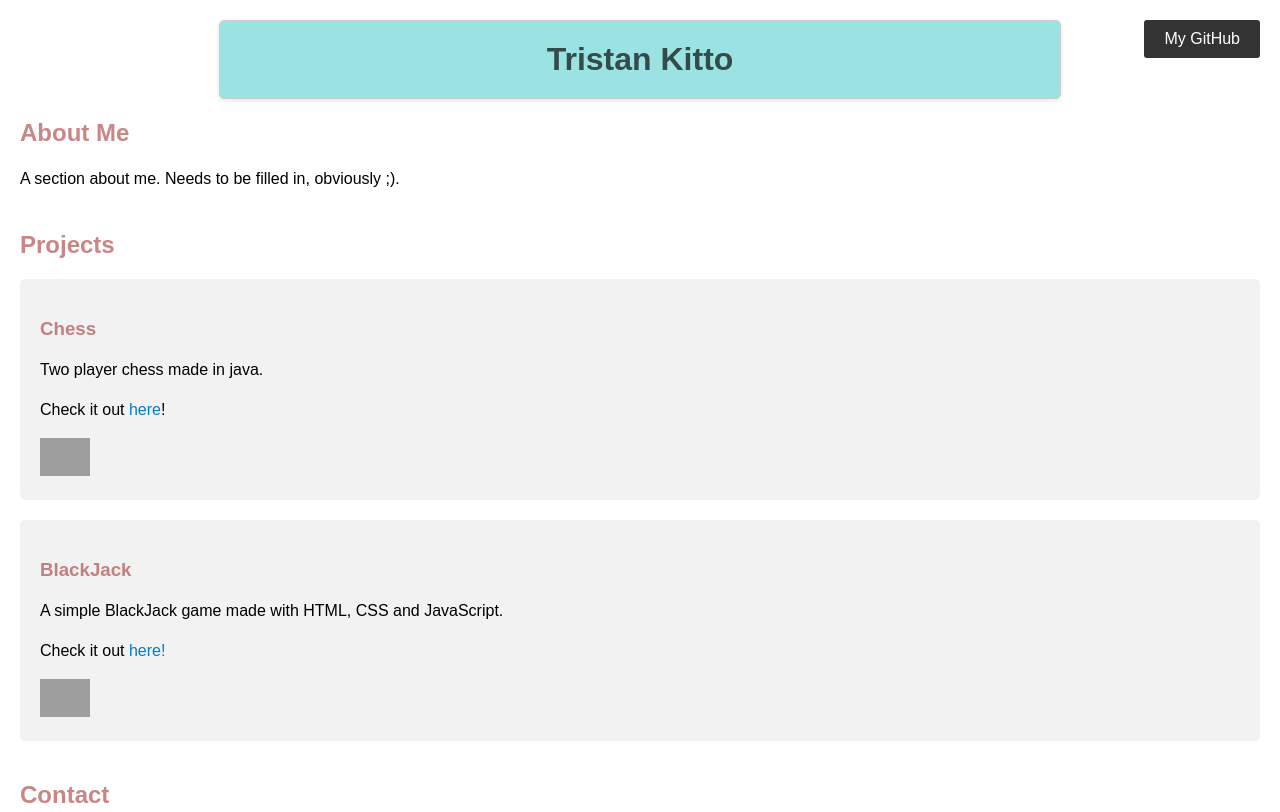
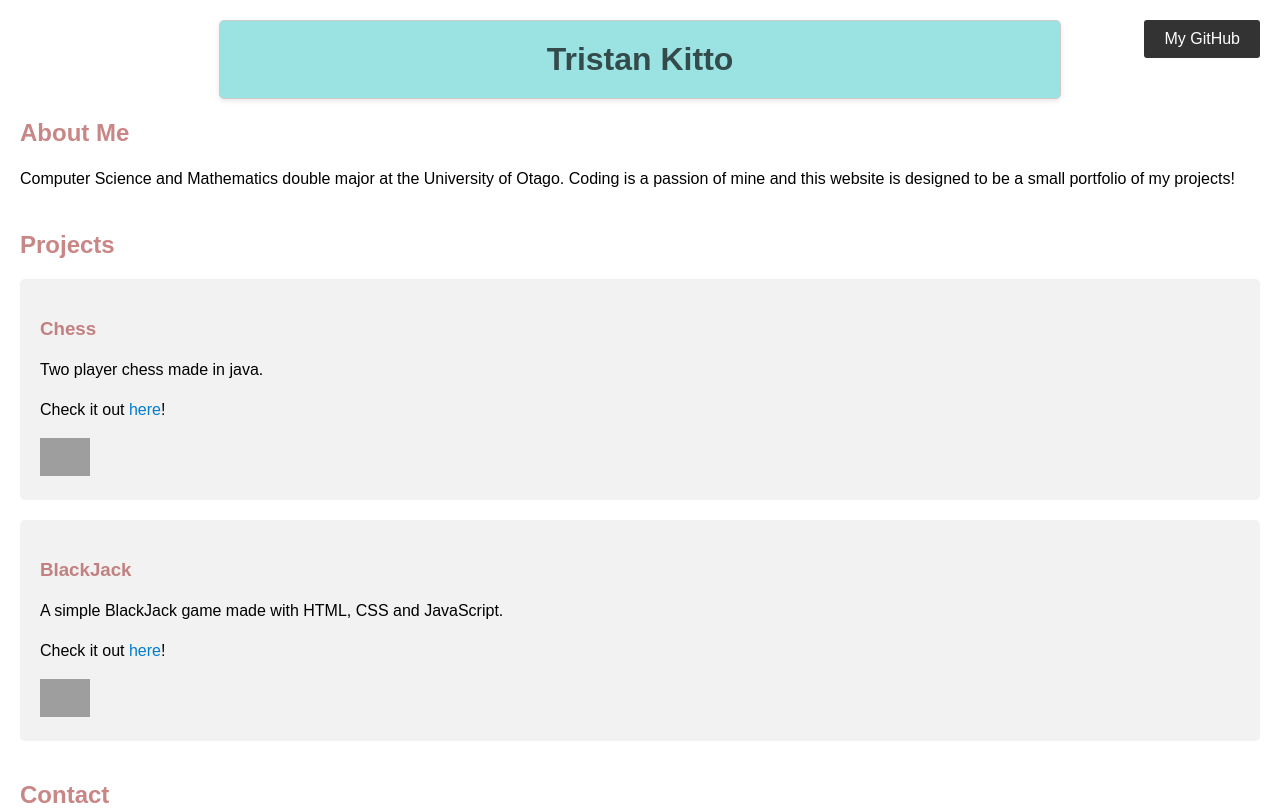
Before and after one commit to tristankitto/tristankitto.github.io, a plain HTML site: page index.html in a window 1280 px wide. Shown: the top 812 px of the page. Drawn offline with Linux system fonts and the light colour scheme; grey boxes are pictures that could not be loaded.

Commit message:
Updated about me section

```diff
--- a/index.html
+++ b/index.html
@@ -16,7 +16,10 @@
 
     <section id="about">
         <h2>About Me</h2>
-        <p>A section about me. Needs to be filled in, obviously ;).</p>
+        <p>Computer Science and Mathematics double major at the University of Otago.
+            Coding is a passion of mine and this website is designed to be a small
+            portfolio of my projects!
+        </p>
     </section>
 
     <section id="projects">
@@ -34,9 +37,10 @@
         <div class="project">
             <h3>BlackJack</h3>
             <p>A simple BlackJack game made with HTML, CSS and JavaScript.</p>
-            <p>Check it out <a href="https://tristankitto.github.io/BlackJack/">here!</a></p> <a
-                href="https://tristankitto.github.io/BlackJack/" target="_blank"><img
-                    src=" https://raw.githubusercontent.com/tristankitto/BlackJack/main/cards/A-S.png"
+            <p>Check it out <a href="https://tristankitto.github.io/BlackJack/">here</a>!
+            </p>
+            <a href="https://tristankitto.github.io/BlackJack/" target="_blank">
+                <img src=" https://raw.githubusercontent.com/tristankitto/BlackJack/main/cards/A-S.png"
                     alt="Ace of Spades icon" width="50">
             </a>
         </div>
```
